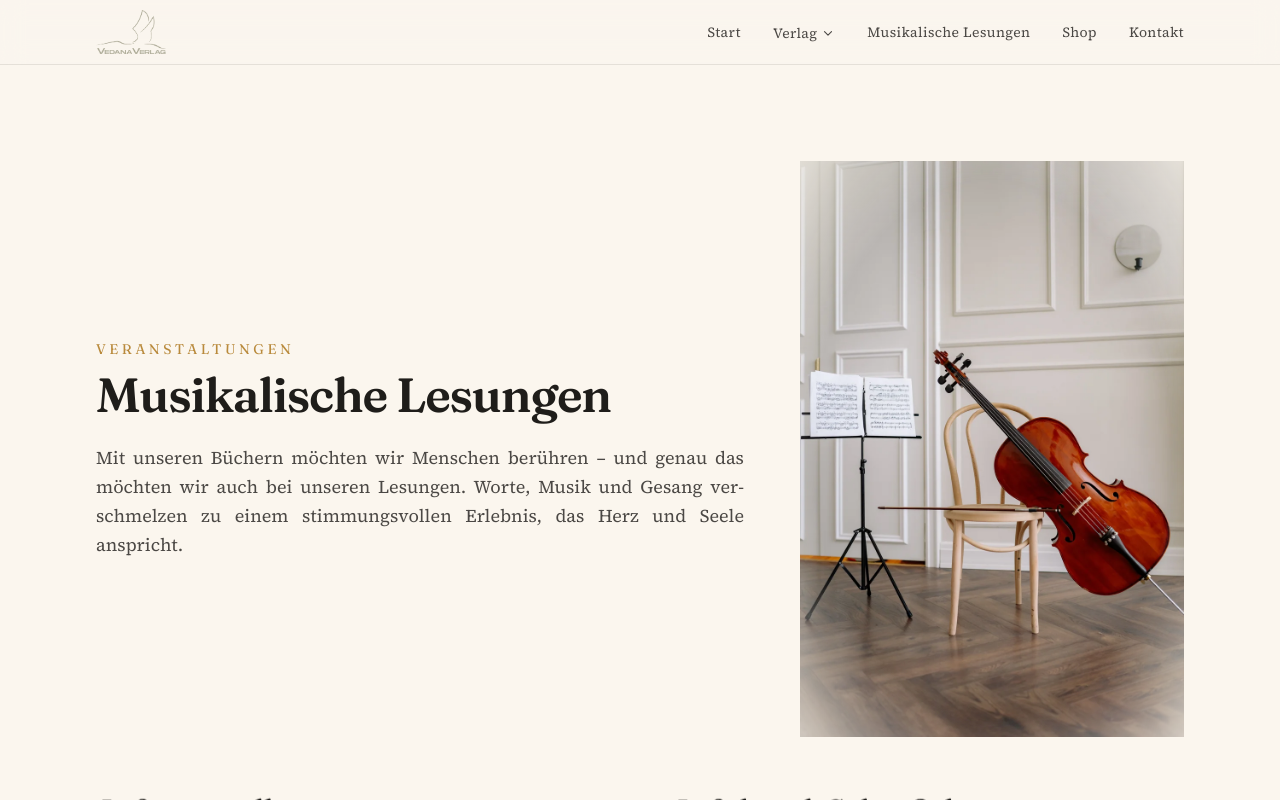
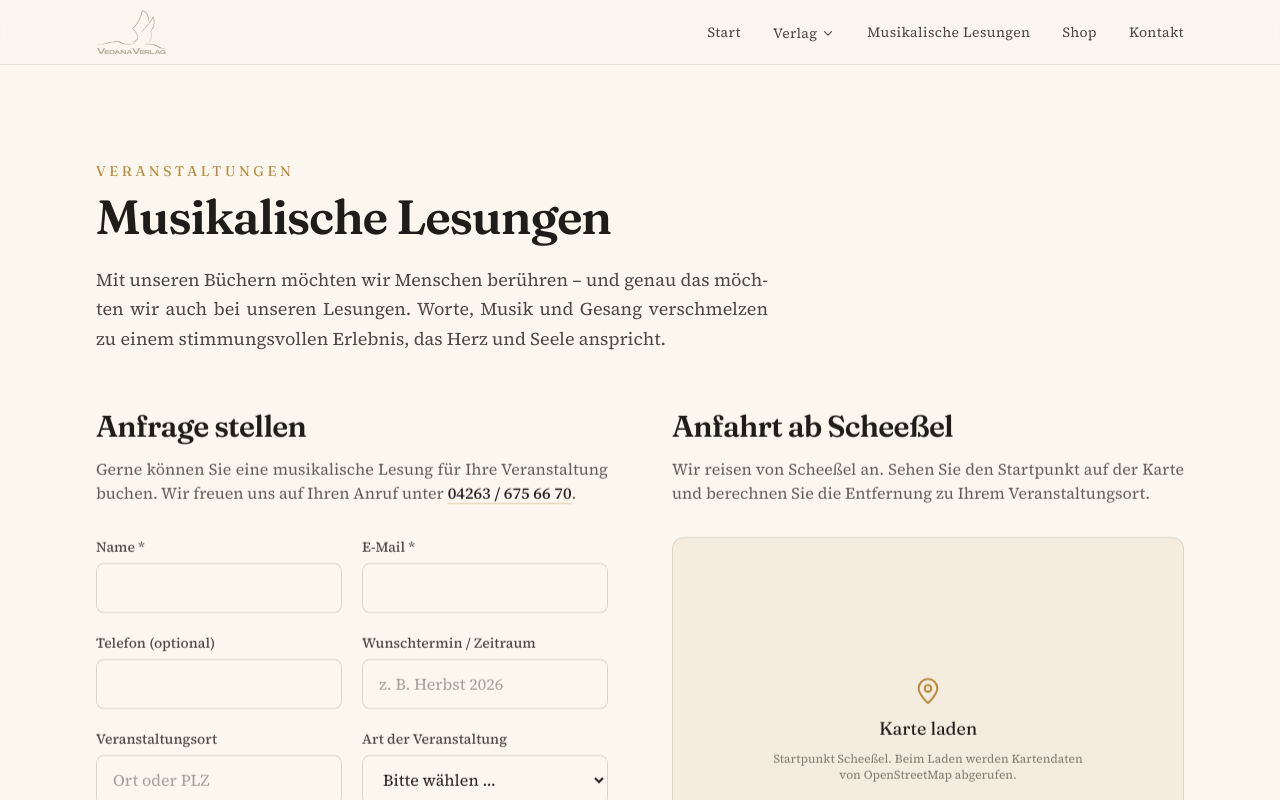
Before and after one commit to Markt-Alarm/Vedana-Verlag, a Next.js app: page /musikalische-lesungen in a window 1280 px wide. Shown: the top 800 px of the page. Built offline with nearby package versions, Linux system fonts and the light colour scheme.

Commit message:
bild wieder raus

```diff
--- a/app/musikalische-lesungen/page.tsx
+++ b/app/musikalische-lesungen/page.tsx
@@ -1,4 +1,3 @@
-import Image from "next/image";
 import { Container } from "@/components/ui/Container";
 import { Reveal } from "@/components/ui/Reveal";
 import { ContactBlock } from "@/components/ui/ContactBlock";
@@ -18,7 +17,6 @@ export const metadata = pageMetadata({
 export default function LesungenPage() {
   return (
     <Container className="py-16 md:py-24">
-      <div className="grid items-center gap-10 md:grid-cols-[1fr_20rem] md:gap-14 lg:grid-cols-[1fr_24rem]">
       <div className="max-w-2xl">
         <p className="font-display text-sm uppercase tracking-[0.25em] text-gold">
           Veranstaltungen
@@ -30,25 +28,6 @@ export default function LesungenPage() {
           verschmelzen zu einem stimmungsvollen Erlebnis, das Herz und Seele
           anspricht.
         </p>
-        </div>
-
-        <div
-          className="relative mx-auto aspect-[2/3] w-full max-w-xs md:max-w-none"
-          style={{
-            maskImage:
-              "radial-gradient(ellipse 78% 78% at center, black 60%, transparent 100%)",
-            WebkitMaskImage:
-              "radial-gradient(ellipse 78% 78% at center, black 60%, transparent 100%)",
-          }}
-        >
-          <Image
-            src="/images/lesungen/cello-lesung-v1.webp"
-            alt="Cello mit Notenständer in einem hellen, ruhigen Raum – Stimmung einer musikalischen Lesung"
-            fill
-            sizes="(min-width: 768px) 24rem, 70vw"
-            className="object-cover"
-          />
-        </div>
       </div>
 
       <div className="mt-14 grid gap-12 lg:grid-cols-2 lg:gap-16">
```
Also changed, not shown: public/images/lesungen/_to_delete/cello-lesung-v1.webp (renamed from public/images/lesungen/cello-lesung-v1.webp). Lines whose indentation alone changed are shown as unchanged.
